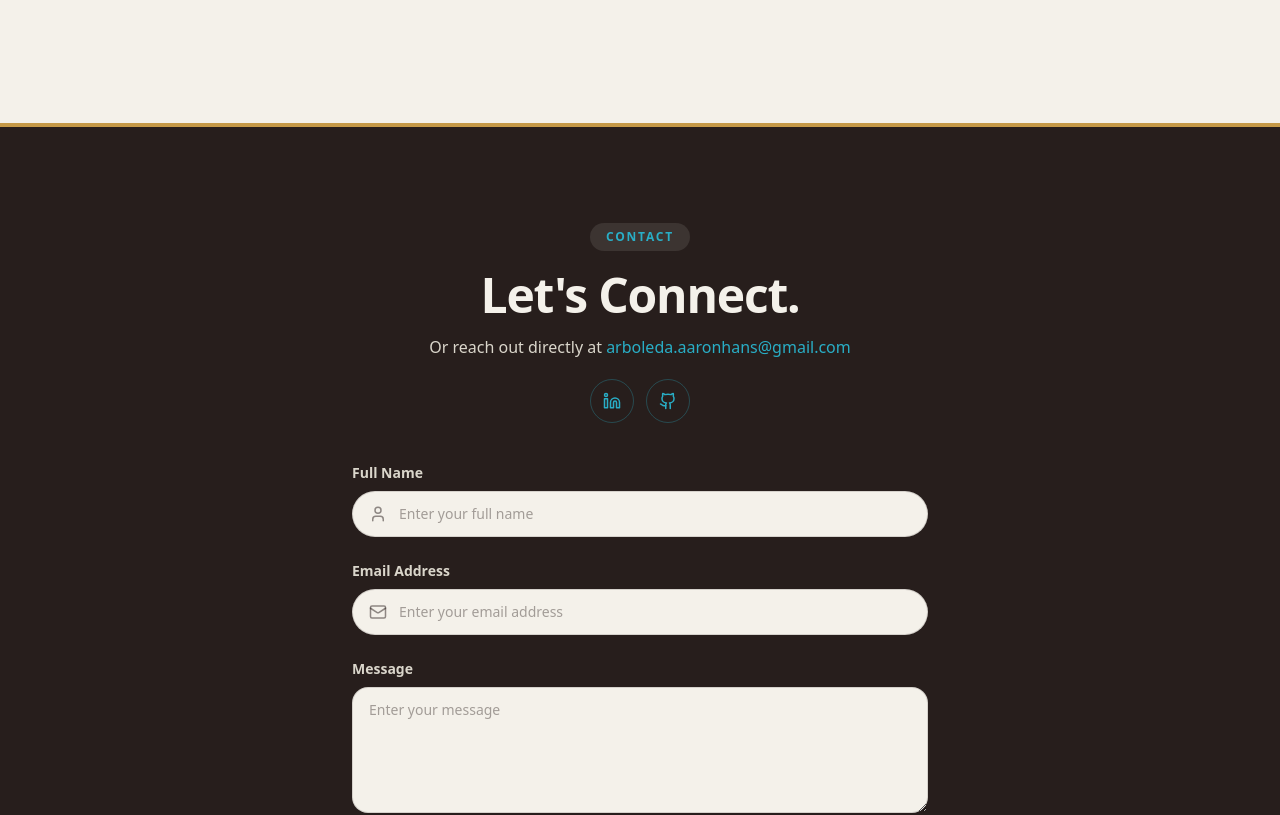
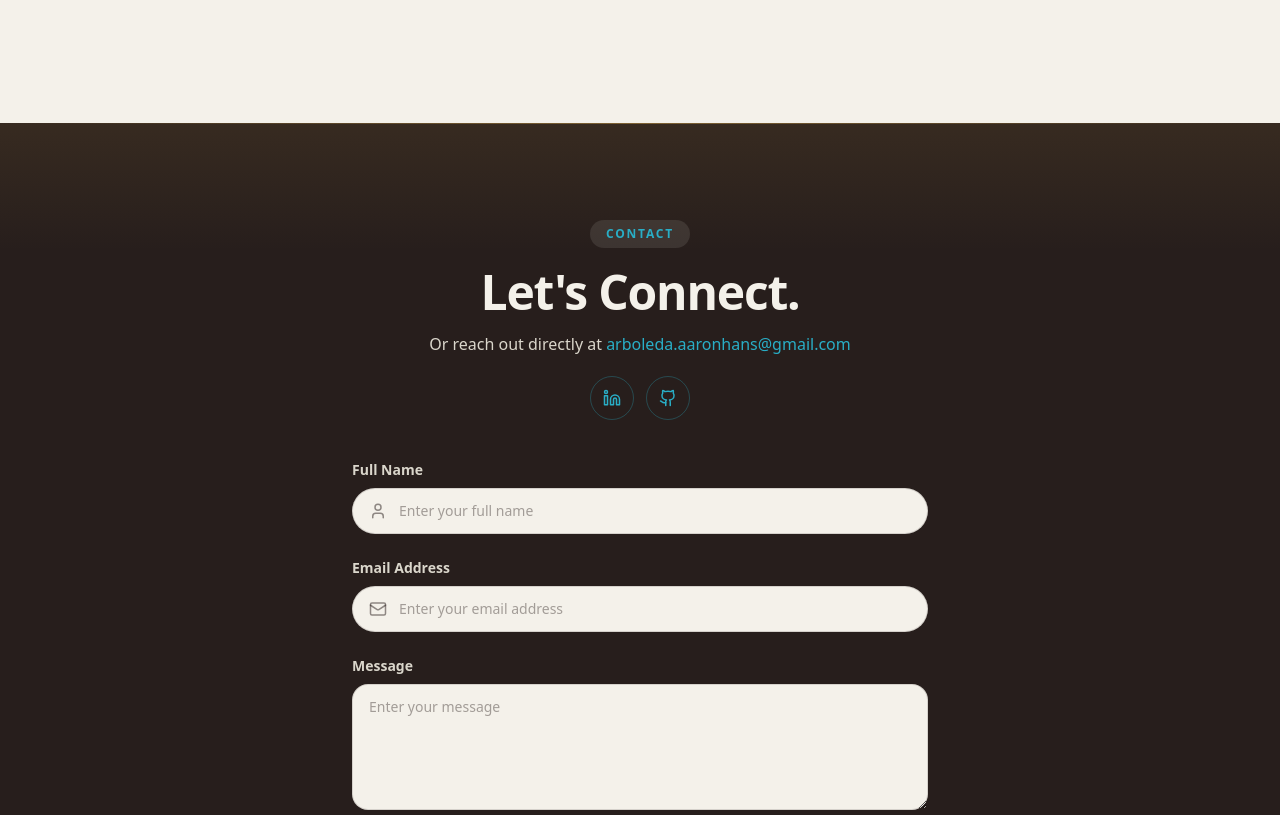
Before and after one commit to Flere2134/portfolio-v2, a React (Vite) app in the folder my-portfolio/: page / in a window 1280 px wide. Shown: the part 4600-5415 px from the top of the page. Built offline with nearby package versions, Linux system fonts and the light colour scheme.

Commit message:
feature: changed amber line to gradient

```diff
--- a/my-portfolio/src/components/sections/Contact.jsx
+++ b/my-portfolio/src/components/sections/Contact.jsx
@@ -44,14 +44,13 @@ export default function Contact() {
   };
 
   return (
-    // Fixed dark "footer" chrome — deliberately not theme-toggled, same
-    // idea as the Hero profile card and Case Studies image panels: this
-    // section always looks like this regardless of light/dark mode.
-    <section
-      id="contact"
-      className="w-full border-t-4 border-amber bg-espresso px-6 py-24 md:px-10"
-    >
-      <div className="mx-auto max-w-xl text-center">
+    <section id="contact" className="relative w-full bg-espresso">
+      { /*gradient lines above the contact form section */}
+      <div className="h-px w-full bg-gradient-to-r from-transparent via-amber/50 to-transparent" />
+      <div className="pointer-events-none absolute inset-x-0 top-0 h-32 bg-gradient-to-b from-amber/10 to-transparent" />
+
+      <div className="relative px-6 py-24 md:px-10">
+        <div className="mx-auto max-w-xl text-center">
         <span className="inline-flex items-center rounded-full bg-background/10 px-4 py-1.5 text-xs font-semibold tracking-[0.15em] text-cerulean">
           {contact.badge}
         </span>
@@ -158,6 +157,7 @@ export default function Contact() {
             </p>
           )}
         </form>
+        </div>
       </div>
     </section>
   );
```
